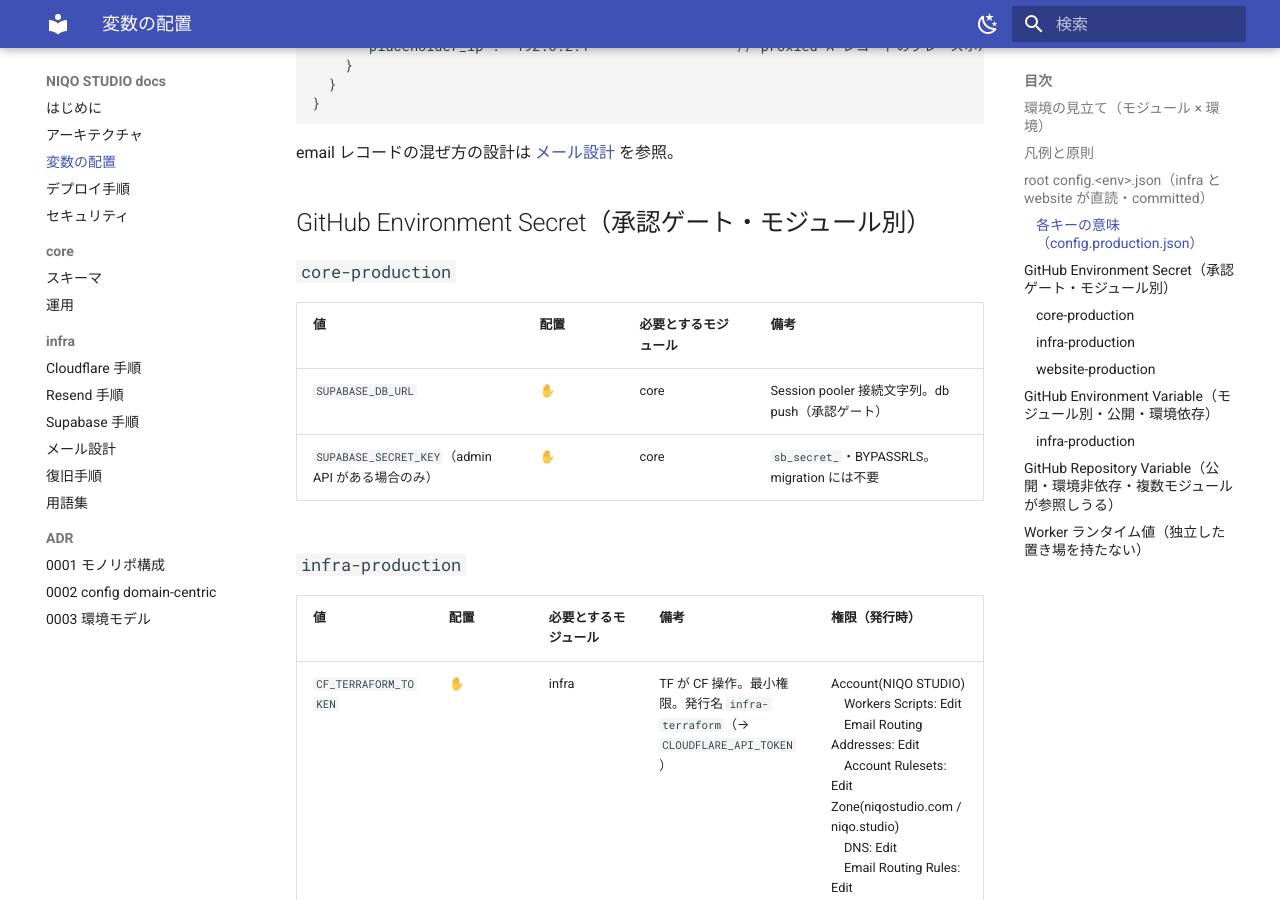
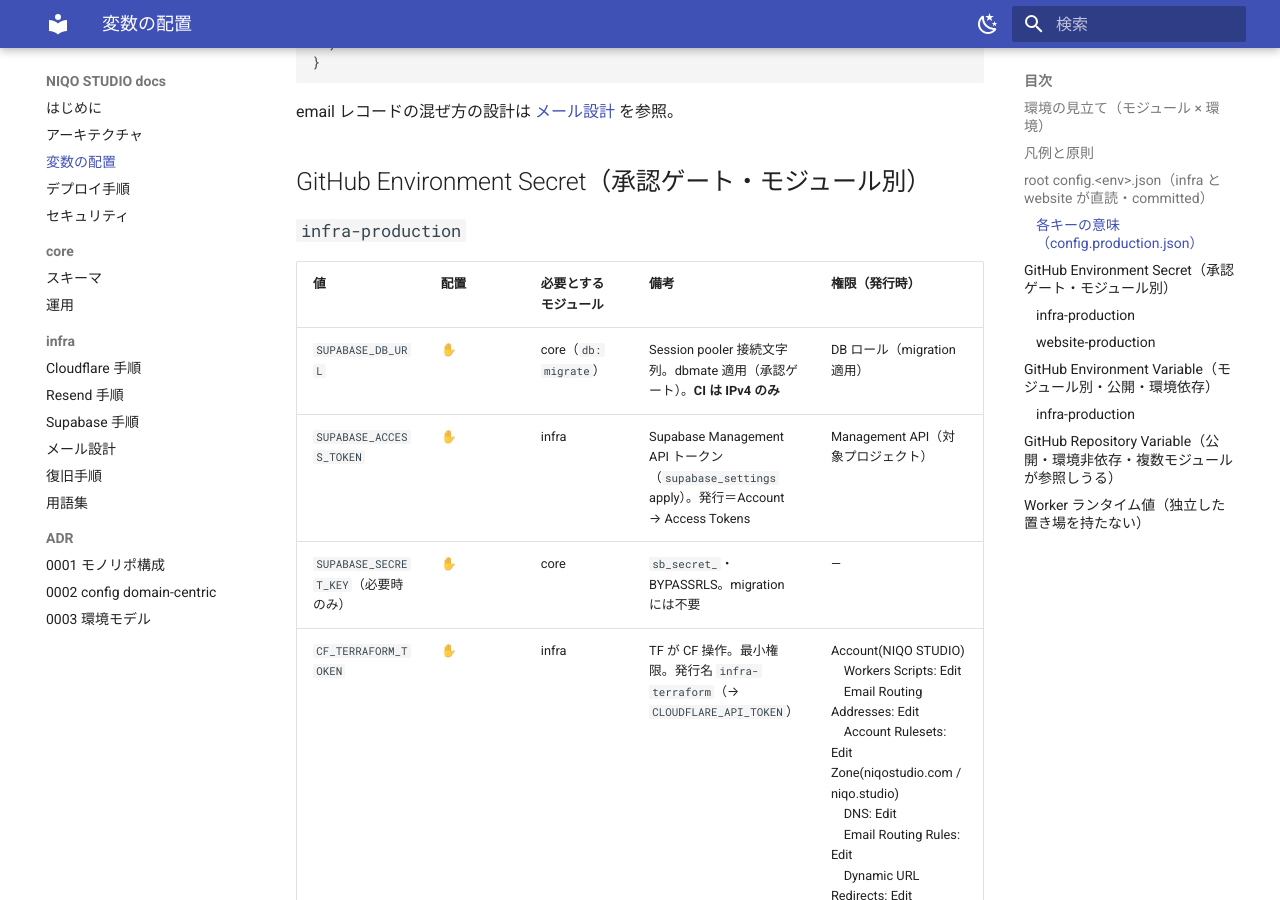
Before and after one commit to niqostudio/niqostudio, an MkDocs documentation site: the page built from docs/variables.md, in a window 1280 px wide and 900 px high, scrolled down 2730 px. Built offline with MkDocs 1.6.1 and Material for MkDocs 9.7.7, drawn with Linux system fonts in a browser that asks for light colours; some of the changed text lies outside the part shown.

Commit message:
ci(db): db: migrate を infra-production に統合し core-production を廃止
supabase が infra 所有になったため、DB 接続資格情報（SUPABASE_DB_URL）を
infra-production に置き、db: migrate もそれを参照する。最小権限の境界は
core vs infra から platform(infra) vs application(website) へ移る。

ADR 0005 を追加（ADR 0003 の core-production 割当を更新）し、variables /
deploy / database の docs を追従。supabase IaC 用の SUPABASE_ACCESS_TOKEN /
SUPABASE_PROJECT_REF も infra-production に記載。

```diff
--- a/docs/variables.md
+++ b/docs/variables.md
@@ -5,12 +5,12 @@
 
 ## 環境の見立て（モジュール × 環境）
 どのモジュールがどの環境を持つか。環境は branch で選ぶ（`main`→production / `develop`→staging）。現状は production 単一。
-Environment 名は **`<module>-<env>`**（例 `core-production`・`infra-production`／将来 `core-staging`）。設計は [ADR 0003](adr/0003-environment-per-module.md)。
+Environment 名は **`<module>-<env>`**（例 `infra-production`・`website-production`／将来 `infra-staging`）。設計は [ADR 0003](adr/0003-environment-per-module.md)・[ADR 0005](adr/0005-supabase-into-infra-platform.md)。
 
 | モジュール | 環境の単位 | 現状 | 複数環境を持つ場合 |
 | --- | --- | --- | --- |
-| infra | 共有 Cloudflare アカウント（単一） | `infra-production` のみ | 共有のため分割しない |
-| core | Supabase プロジェクト単位 | `core-production` のみ | staging は別プロジェクト＝`core-staging`（同名 secret を Environment で出し分け） |
+| infra | 共有 Cloudflare アカウント＋Supabase（infra 所有） | `infra-production` のみ | 共有のため分割しない（staging は `infra-staging`） |
+| core | Supabase プロジェクト（infra 所有） | 専用 env なし＝`infra-production` を借用 | supabase が infra 所有のため infra に従う（[ADR 0005](adr/0005-supabase-into-infra-platform.md)） |
 | website | デプロイ単位 | production のみ | staging サイトを `website-staging` で出し分け |
 | core-types | 環境なし（build 時の型生成） | — | — |
 
@@ -79,15 +79,12 @@ email レコードの混ぜ方の設計は [メール設計](infra/email.md) を
 
 ## GitHub Environment Secret（承認ゲート・モジュール別）
 
-### `core-production`
-| 値 | 配置 | 必要とするモジュール | 備考 |
-| --- | --- | --- | --- |
-| `SUPABASE_DB_URL` | ✋ | core | Session pooler 接続文字列。db push（承認ゲート） |
-| `SUPABASE_SECRET_KEY`（admin API がある場合のみ） | ✋ | core | `sb_secret_`・BYPASSRLS。migration には不要 |
-
 ### `infra-production`
 | 値 | 配置 | 必要とするモジュール | 備考 | 権限（発行時） |
 | --- | --- | --- | --- | --- |
+| `SUPABASE_DB_URL` | ✋ | core（`db: migrate`） | Session pooler 接続文字列。dbmate 適用（承認ゲート）。**CI は IPv4 のみ** | DB ロール（migration 適用） |
+| `SUPABASE_ACCESS_TOKEN` | ✋ | infra | Supabase Management API トークン（`supabase_settings` apply）。発行＝Account → Access Tokens | Management API（対象プロジェクト） |
+| `SUPABASE_SECRET_KEY`（必要時のみ） | ✋ | core | `sb_secret_`・BYPASSRLS。migration には不要 | — |
 | `CF_TERRAFORM_TOKEN` | ✋ | infra | TF が CF 操作。最小権限。発行名 `infra-terraform`（→ `CLOUDFLARE_API_TOKEN`） | Account(NIQO STUDIO)<br>　Workers Scripts: Edit<br>　Email Routing Addresses: Edit<br>　Account Rulesets: Edit<br>Zone(niqostudio.com / niqo.studio)<br>　DNS: Edit<br>　Email Routing Rules: Edit<br>　Dynamic URL Redirects: Edit<br>　Zone: Read |
 | `R2_TFSTATE_KEY_ID` / `R2_TFSTATE_SECRET_KEY` | ✋ | infra | S3 鍵ペア（ID も機密）。発行名 `infra-tfstate` | バケット `niqostudio-tfstate`<br>　Object: Read & Write |
 | `EMAIL_FORWARD_TO` | ✋ | infra | 転送先メール（PII）→ `TF_VAR_forward_to` | — |
@@ -111,6 +108,7 @@ email レコードの混ぜ方の設計は [メール設計](infra/email.md) を
 | 値 | 配置 | 必要とするモジュール | 備考 |
 | --- | --- | --- | --- |
 | `R2_TFSTATE_BUCKET` | ✋ | infra | R2 の state バケット名（endpoint は `CF_ACCOUNT_ID` から組み立て・ローカルは backend.tfbackend） |
+| `SUPABASE_PROJECT_REF` | ✋ | infra | `supabase_settings` の対象プロジェクト参照 ID（→ `TF_VAR_project_ref`）。ダッシュボード URL の `<ref>`（半公開） |
 | `RESEND_DNS_RECORDS` | ✋ | infra | Resend 認証 DNS。**JSON 配列のみ**（`resend_dns_records =` の代入頭は付けない）。CI が `.auto.tfvars.json` に包んで渡す。ローカルは `terraform.tfvars`（HCL）側に書く |
 
 > website のメール送信元・宛先（noreply / hi@）は GitHub Variable ではなく config.json（`email.addresses`・astro.config が inline 注入）に集約。
```
Also changed, not shown: docs/adr/0003-environment-per-module.md (+1 -1 lines), docs/adr/0005-supabase-into-infra-platform.md (added, +23 -0 lines), docs/database.md (+2 -2 lines), docs/deploy.md (+3 -3 lines), 1 other file.
